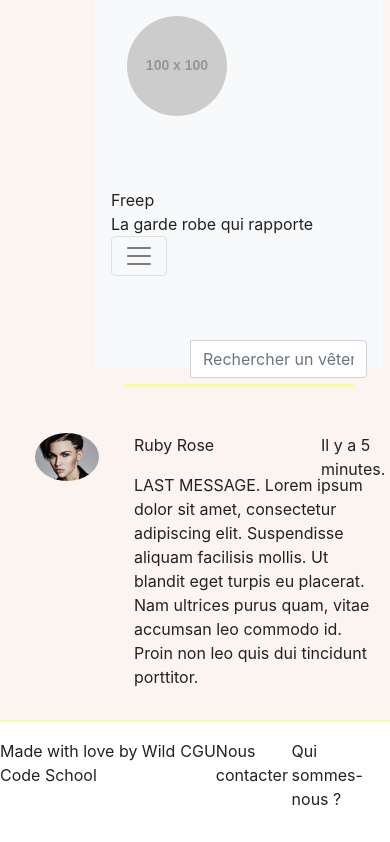
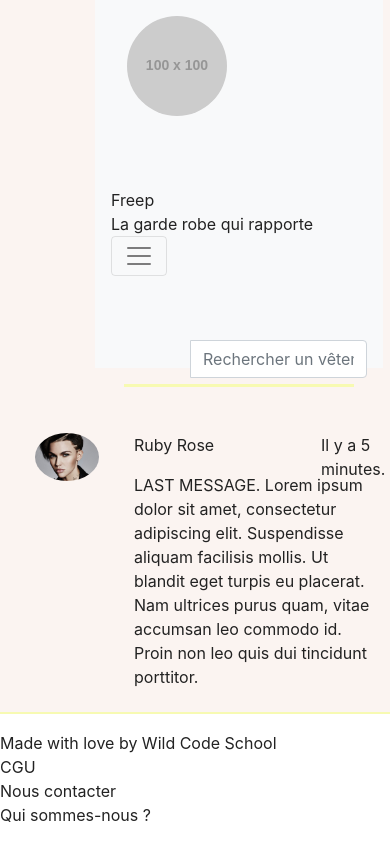
Before and after one commit to WildCodeSchool/lille-0219-js-projet3-freep, a React (Create React App) app in the folder frontend/: page /message in a window 390 px wide. Shown: the top 842 px of the page. Built offline with nearby package versions, Linux system fonts and the light colour scheme.

Commit message:
Responsive footer.

```diff
--- a/frontend/src/components/Footer.jsx
+++ b/frontend/src/components/Footer.jsx
@@ -1,31 +1,46 @@
-import React, { Fragment } from "react";
-import { NavLink } from "react-router-dom";
+import React from "react";
 import "../style/Footer.scss";
+import { Row, Col } from "reactstrap";
 
 class Footer extends React.Component {
   render() {
     return (
       <footer className="fixed-bottom">
-        <p className="littleInfo">Made with love by Wild Code School</p>
-        <p activeClassName="active" className="littleInfo" exact to="/CGU">
+        <Row>
+          <Col xs="12" md="6" className="littleInfo">
+            Made with love by Wild Code School
+          </Col>
+          <Col
+            xs="12"
+            md="6"
+            activeClassName="active"
+            className="littleInfo"
+            exact
+            to="/CGU"
+          >
             CGU
-        </p>
-        <p
+          </Col>
+          <Col
+            xs="12"
+            md="6"
             activeClassName="active"
             className="littleInfo"
             exact
             to="/nouscontacter"
           >
             Nous contacter
-        </p>
-        <p
+          </Col>
+          <Col
+            xs="12"
+            md="6"
             activelassName="active"
             className="littleInfo"
             exact
             to="/quisommesnous"
           >
             Qui sommes-nous ?
-        </p>
+          </Col>
+        </Row>
       </footer>
     );
   }
```
Lines whose indentation alone changed are shown as unchanged.
